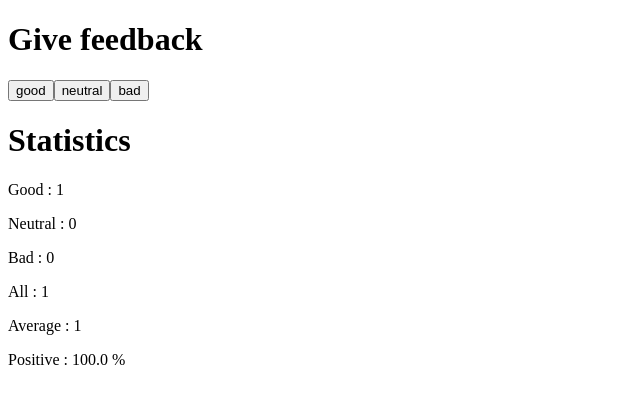
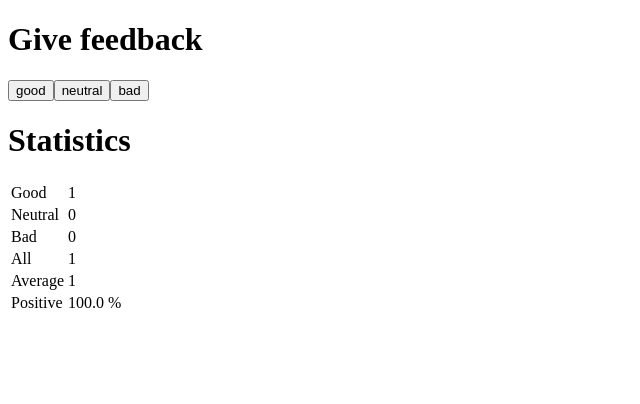
Before and after one commit to MrJouts/full-stack-open-exercises, a React (Vite) app in the folder part1/unicafe/: page / in a window 1280 px wide. Both pictures are taken after a click on the button "good". Shown: the top 404 px of the page, without its empty margins (0-640 px from the left). Built offline with nearby package versions, Linux system fonts and the light colour scheme.

Commit message:
1.11*: unicafe, paso 6

```diff
--- a/part1/unicafe/src/App.tsx
+++ b/part1/unicafe/src/App.tsx
@@ -25,14 +25,16 @@
   }
 
   return (
-    <div>
+    <table>
+      <tbody>
         <StatisticsLine text="Good" value={good} />
         <StatisticsLine text="Neutral" value={neutral} />
         <StatisticsLine text="Bad" value={bad} />
         <StatisticsLine text="All" value={total} />
         <StatisticsLine text="Average" value={average} />
         <StatisticsLine text="Positive" value={positive} />
-    </div>
+      </tbody>
+    </table>
   );
 };
 
@@ -43,9 +45,10 @@
 
 const StatisticsLine = ({ text, value }: StatisticsLineProps) => {
   return (
-    <p>
-      {text} : {value}
-    </p>
+    <tr>
+      <td>{text}</td>
+      <td>{value}</td>
+    </tr>
   );
 };
 
```
Lines whose indentation alone changed are shown as unchanged.
